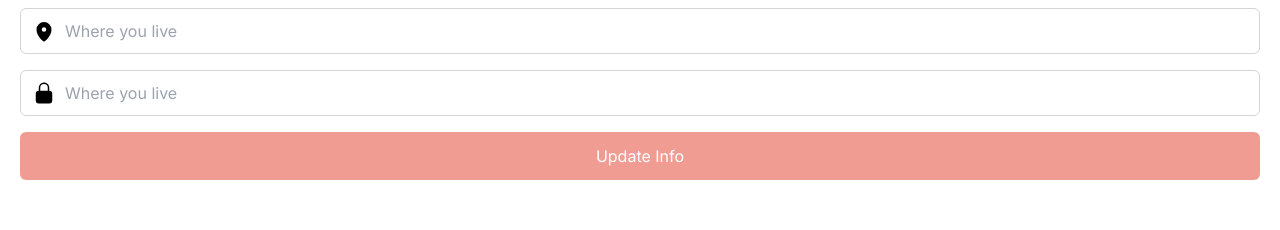
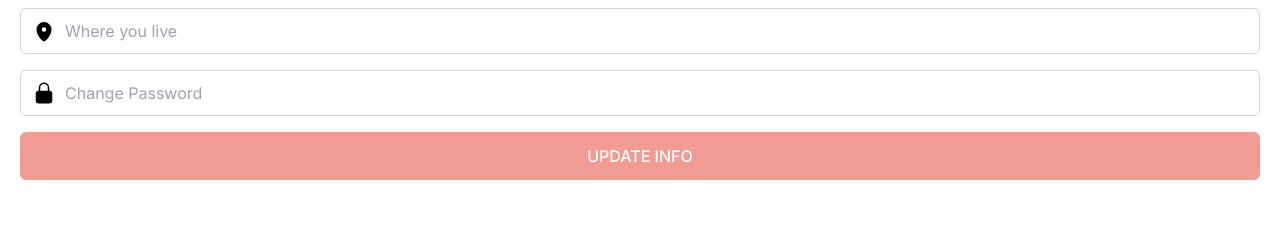
Before and after one commit to Karanpaul85/expencesapp, a Next.js app: page /profile in a window 1280 px wide. Shown: the part 384-614 px from the top of the page. Built offline with nearby package versions, Linux system fonts and the light colour scheme.

Commit message:
update custom button in layout js

```diff
--- a/src/app/page.js
+++ b/src/app/page.js
@@ -12,13 +12,13 @@ export default function Home() {
         </h1>
         <Link
           href="/register"
-          className="transition hover:bg-primaryRedHover w-full bg-primaryRed text-center p-3 rounded-3xl text-primaryWhite mb-4 max-w-xs"
+          className="transition hover:bg-primaryRedHover w-full bg-primaryRed text-center p-3 rounded-md text-primaryWhite mb-4 max-w-xs"
         >
           Sign Up
         </Link>
         <Link
           href="/login"
-          className="transition hover:bg-primaryRedHover w-full bg-primaryRed text-center p-3 rounded-3xl text-primaryWhite max-w-xs"
+          className="transition hover:bg-primaryRedHover w-full bg-primaryRed text-center p-3 rounded-md text-primaryWhite max-w-xs"
         >
           Sign In
         </Link>
--- a/src/app/profile/page.jsx
+++ b/src/app/profile/page.jsx
@@ -6,10 +6,10 @@ import TextField from "@/components/textFiled";
 const Profile = () => {
   return (
     <>
-      <Layout>
+      <Layout headerText="Profile">
         <div className="w-full flex items-center mb-5">
           <div className="w-[60px] h-[60px] rounded-full bg-lightGrey flex items-center justify-center">
-            <Icon name="camera" classes="w-6 h-6"/>
+            <Icon name="camera" classes="w-6 h-6" />
           </div>
           <div className="ml-5 font-medium text-28 text-darkBlack">
             Karan Paul
@@ -25,6 +25,7 @@ const Profile = () => {
             isAutoComplete={false}
             isRequired={false}
             disabled
+            readOnly
           />
           <TextField
             variant="primary"
@@ -64,7 +65,7 @@ const Profile = () => {
           <TextField
             variant="primary"
             id="password"
-            placeholder="Where you live"
+            placeholder="Change Password"
             type="password"
             startAdornment={<Icon name="lock-closed" classes="w-6 h-6" />}
             isRequired={true}
@@ -73,6 +74,7 @@ const Profile = () => {
             buttonText="Update Info"
             variant="primary"
             isDisabled={true}
+            userDefineClasses="uppercase font-medium text-16"
           />
         </form>
       </Layout>
--- a/src/components/cutomButton.jsx
+++ b/src/components/cutomButton.jsx
@@ -1,19 +1,20 @@
 export default function CustomButton({
   buttonText,
   onclick,
-  variant,
-  isDisabled,
+  variant = "primary",
+  isDisabled = false,
+  userDefineClasses = "",
 }) {
   const variantClasses = {
     primary: `transition hover:bg-primaryRedHover w-full bg-primaryRed text-center p-3 rounded-md text-primaryWhite ${
       isDisabled ? "pointer-events-none bg-opacity-60" : ""
-    }`,
+    } ${userDefineClasses}`,
     outline: `transition w-full border border-primaryRed text-center p-3 rounded-md text-primaryRed focus:outline-none ${
       isDisabled ? "pointer-events-none opacity-50" : ""
-    }`,
+    } ${userDefineClasses}`,
     withoutline: `transition w-full ${
       isDisabled ? "pointer-events-none opacity-50" : ""
-    }`,
+    } ${userDefineClasses}`,
   };
   return (
     <div className="relative w-full mb-4">
--- a/src/components/layout.js
+++ b/src/components/layout.js
@@ -1,10 +1,10 @@
 import FooterStickyButtons from "./footerStickyBtns";
 import StickyHeader from "./stickyHeader";
 
-export default function Layout({ children }) {
+export default function Layout({ headerText, children }) {
   return (
     <>
-      <StickyHeader headerText="Profile" />
+      <StickyHeader headerText={headerText} />
       <main className="w-full p-5 mt-[44px] h-[calc(100vh-88px)]">
         {children}
       </main>
```
Also changed, not shown: 1 other file (tests, documents, lock files or other folders).
